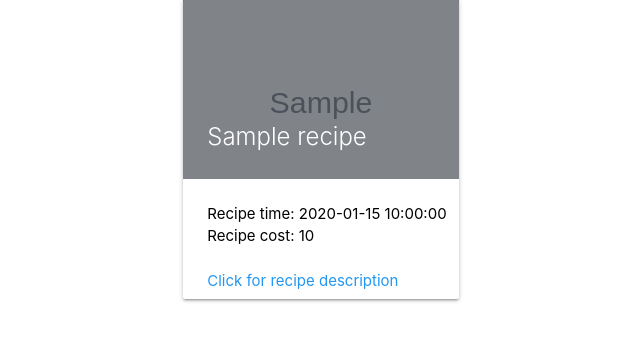
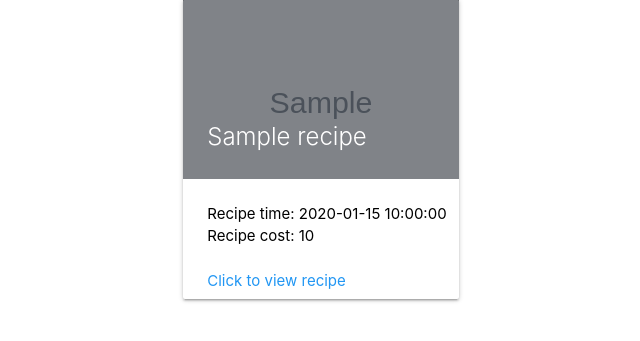
Before and after one commit to harrypars0ns/a-recipe-book, a Flask app: page /healthy in a window 1280 px wide. Shown: the part 398-739 px from the top of the page, without its empty margins (20-660 px from the left). Run offline with Flask 2, Linux system fonts and the light colour scheme; grey boxes marked "Sample" are stand-in pictures; a database or web service that is not in the repository returns one stand-in record (values such as "Sample title"); some libraries are stand-ins or nearby versions.

Commit message:
Deployment working

```diff
--- a/app.py
+++ b/app.py
@@ -8,6 +8,7 @@ app = Flask(__name__)
 secret_key = os.environ.get('SECRET_KEY')
 app.config['MONGO_DBNAME'] = 'recipe_book'
 app.config['MONGO_URI'] = os.environ.get('MONGO_URI')
+
 mongo = PyMongo(app)
 
 
--- a/templates/healthy.html
+++ b/templates/healthy.html
@@ -21,7 +21,7 @@
       <p class="activator black-text">Recipe cost: £{{recipe.recipe_cost}}</p>
       <br class="activator" />
       <br class="activator" />
-      <p class="activator blue-text">Click for recipe description</p>
+      <p class="activator blue-text">Click to view recipe</p>
       </div>
       <div class="card-reveal card-border">
       <span class="card-title grey-text text-darken-4"
--- a/templates/recipes.html
+++ b/templates/recipes.html
@@ -20,7 +20,7 @@
                   <p class="activator black-text">Recipe cost: {{recipe.recipe_cost}}</p>
                   <br class="activator" />
                   <br class="activator" />
-                  <p class="activator blue-text">Click for recipe description</p>
+                  <p class="activator blue-text">Click to view recipe</p>
                </div>
             </a>
          </div>
--- a/templates/vegetarian.html
+++ b/templates/vegetarian.html
@@ -21,7 +21,7 @@
       <p class="activator black-text">Recipe cost: £{{recipe.recipe_cost}}</p>
       <br class="activator" />
       <br class="activator" />
-      <p class="activator blue-text">Click for recipe description</p>
+      <p class="activator blue-text">Click to view recipe</p>
       </div>
       <div class="card-reveal card-border">
       <span class="card-title grey-text text-darken-4"
```
